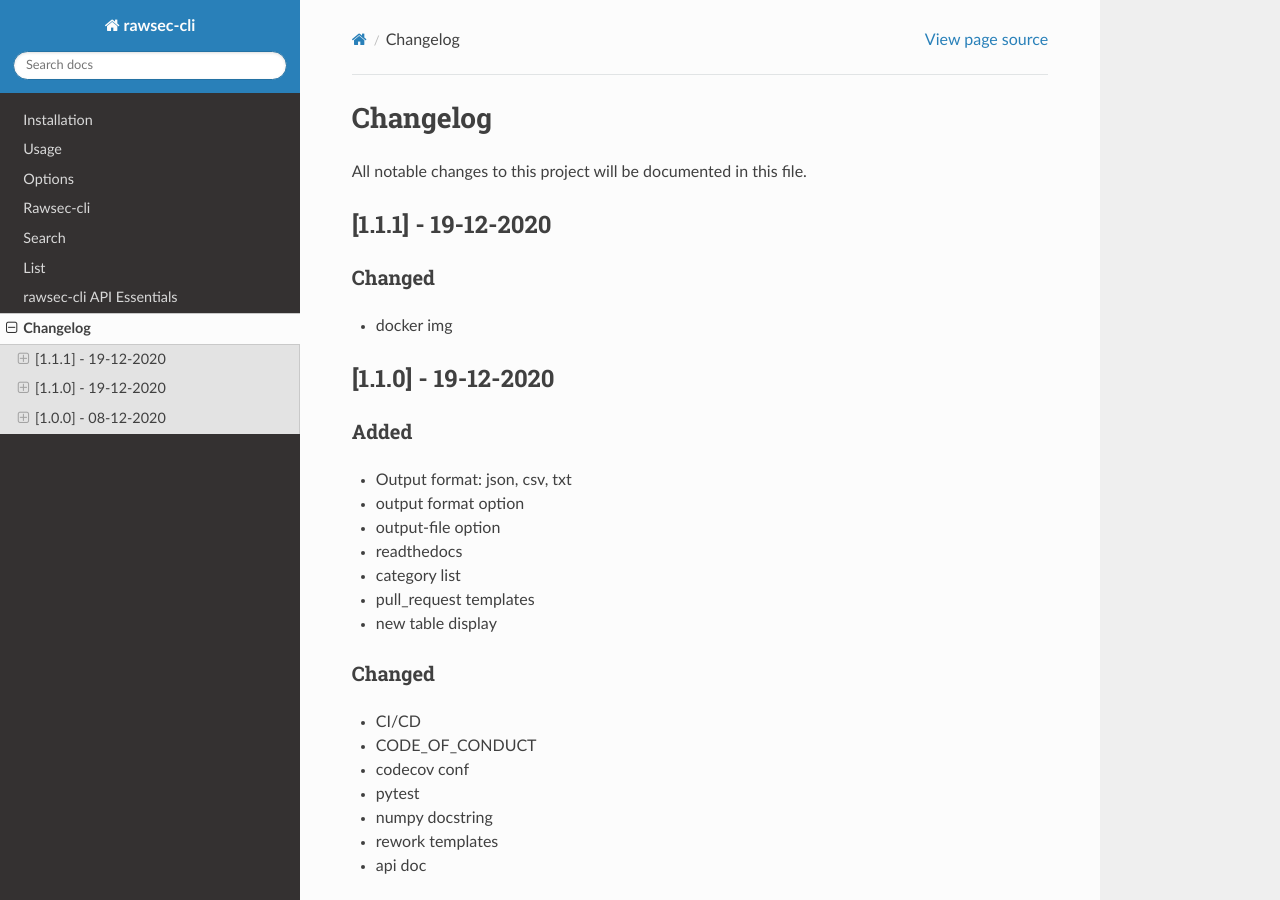
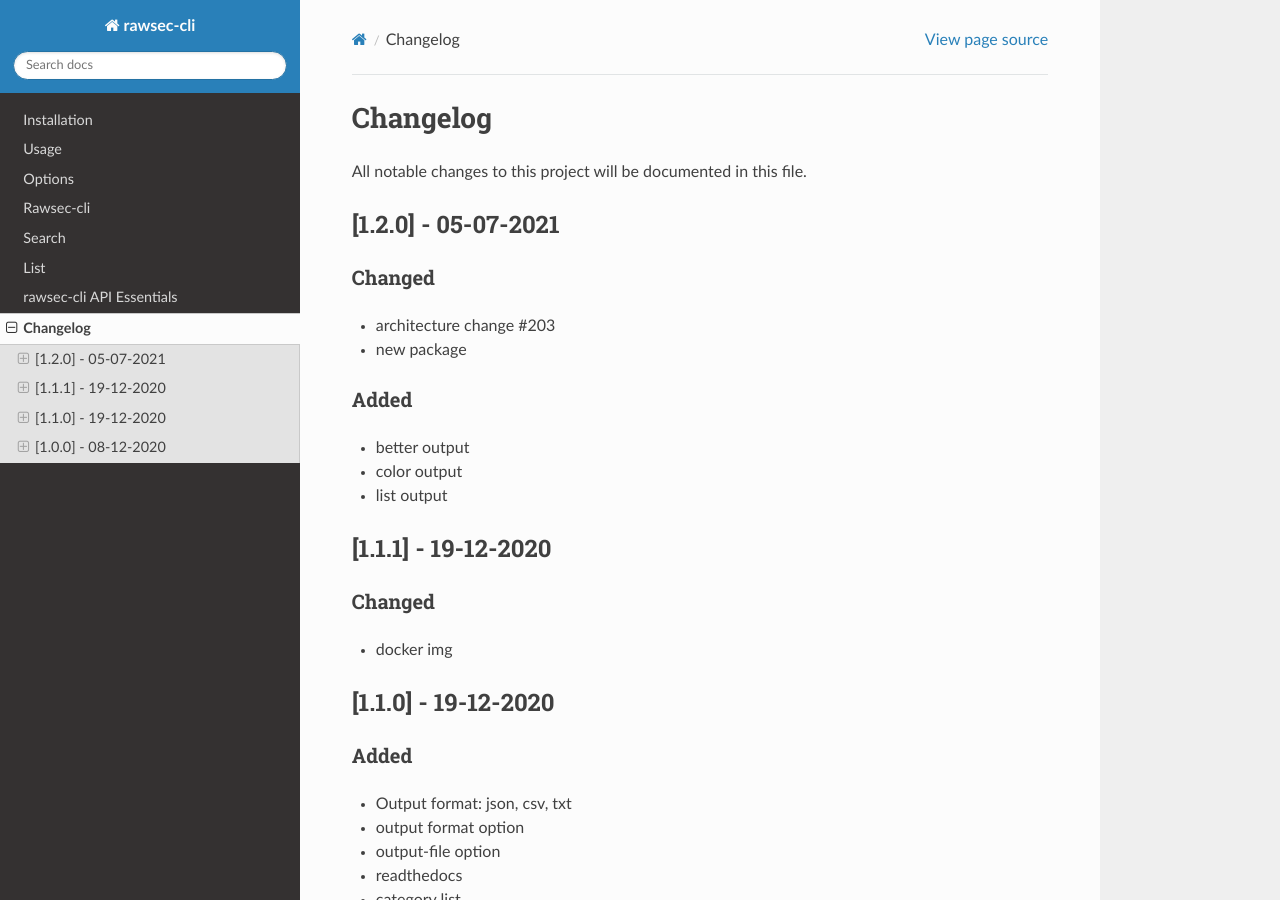
Before and after one commit to tyki6/rawsec_cli, a Sphinx documentation site: the page built from docs/source/changelog.md, in a window 1280 px wide and 900 px high. Built offline with Sphinx 7.4.7 and the Read the Docs theme 2.0.0, drawn with Linux system fonts in a browser that asks for light colours.

Commit message:
new version (#205)
* new version

* [pre-commit.ci] auto fixes from pre-commit.com hooks

for more information, see https://pre-commit.ci

Co-authored-by: pre-commit-ci[bot] <66853113+pre-commit-ci[bot]@users.noreply.github.com>

```diff
--- a/docs/source/changelog.md
+++ b/docs/source/changelog.md
@@ -1,6 +1,13 @@
 # Changelog
 All notable changes to this project will be documented in this file.
-
+## [1.2.0] - 05-07-2021
+### Changed
+- architecture change #203
+- new package
+### Added
+- better output
+- color output
+- list output
 ## [1.1.1] - 19-12-2020
 ### Changed
 - docker img
--- a/rawsec_cli/__init__.py
+++ b/rawsec_cli/__init__.py
@@ -1,3 +1,3 @@
 # autogenerated
-__version__ = "1.1.1"
-__commit__ = "b016911fc24a3502b546f6001e59f94aa1bda62b"
+__version__ = "1.2.0"
+__commit__ = "de3db68387837cf0d0c93d94f214f9fd77eb5eb8"
```
Also changed, not shown: CHANGELOG.md (+8 -0 lines).
